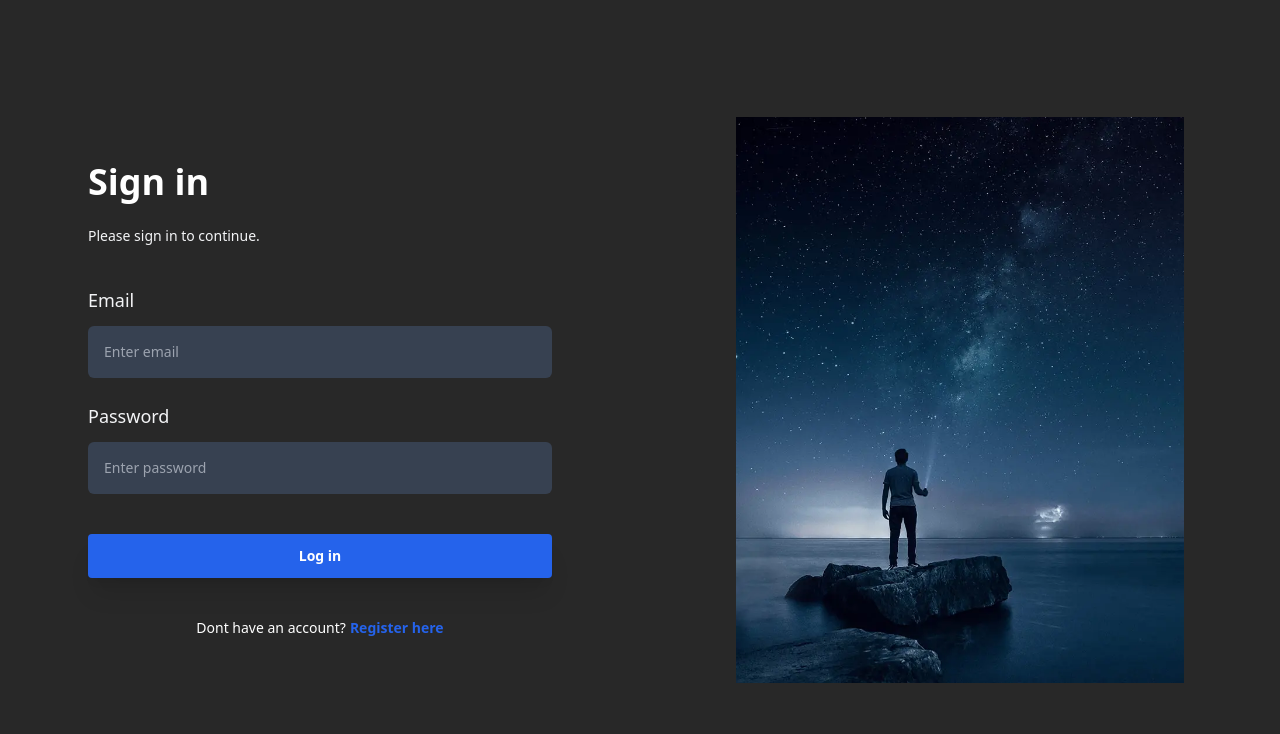
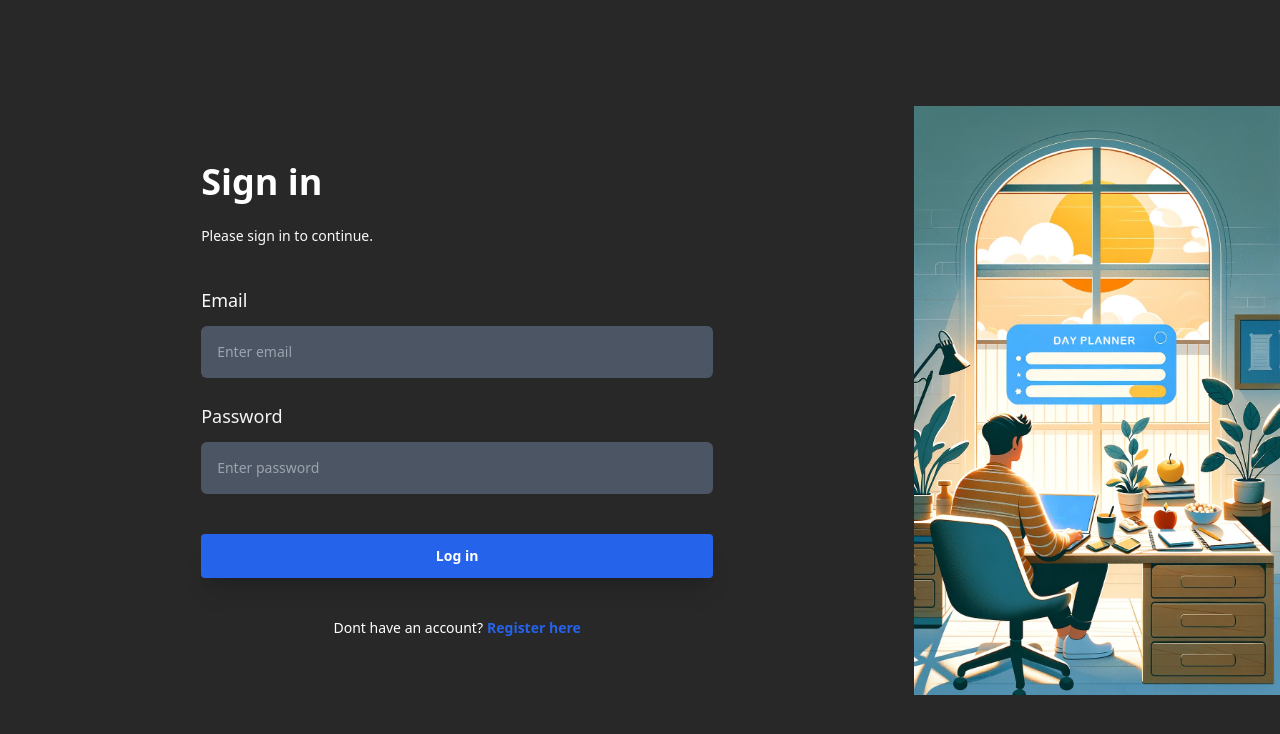
Before and after one commit to JasonBrunch/dayplanner, a Next.js app: page /loginPage in a window 1280 px wide. Shown: the top 734 px of the page. Built offline with nearby package versions, Linux system fonts and the light colour scheme; no server answers; a web font is replaced by a local one.

Commit message:
Upgraded css of login and registration form

```diff
--- a/managers/loginManager.js
+++ b/managers/loginManager.js
@@ -27,7 +27,7 @@ export const loginUser = async (email, password) => {
 
 export const registerUser = async (email, password) => {
   try {
-    console.log('API URL:', process.env.NEXT_PUBLIC_API_URL);
+
     const response = await fetch(`${process.env.NEXT_PUBLIC_API_URL}/register`, {
       method: 'POST',
       headers: {
--- a/pages/loginPage.js
+++ b/pages/loginPage.js
@@ -30,17 +30,17 @@ function LoginPage() {
     }
   };
   return (
-    <div className="background font-sans text-white w-full mx-auto h-screen">
-      <div className="grid md:grid-cols-2 items-center  h-full">
-        <form className="max-w-lg mx-auto w-full p-6" onSubmit={handleLogin}>
+    <div className="px-4 md:px-0 w-full  h-screen flex flex-row background font-sans text-white">
+      <div className="flex w-full  justify-center items-center">
+        <form className=" max-w-lg mx-auto w-full" onSubmit={handleLogin}>
           <div className="mb-10">
             <h3 className="text-4xl font-extrabold">Sign in</h3>
-            <p className="text-sm mt-6 text-gray-100">
+            <p className="text-sm mt-6 text-gray-50">
               Please sign in to continue.
             </p>
           </div>
           <div>
-            <label className="text-gray-100 text-lg mb-3 block" htmlFor="email">
+            <label className="text-gray-50 text-lg mb-3 block" htmlFor="email">
               Email
             </label>
             <input
@@ -48,12 +48,15 @@ function LoginPage() {
               name="email"
               type="text"
               required
-              className="w-full text-white text-sm bg-gray-700 px-4 py-4 rounded-md outline-blue-600"
+              className="w-full text-white text-sm bg-gray-600 px-4 py-4 rounded-md outline-blue-600"
               placeholder="Enter email"
             />
           </div>
           <div className="mt-6">
-            <label className="text-gray-100 text-lg mb-3 block" htmlFor="password">
+            <label
+              className="text-gray-100 text-lg mb-3 block"
+              htmlFor="password"
+            >
               Password
             </label>
             <input
@@ -61,7 +64,7 @@ function LoginPage() {
               name="password"
               type="password"
               required
-              className="w-full text-sm bg-gray-700 px-4 py-4 rounded-md outline-blue-600"
+              className="w-full text-sm bg-gray-600 px-4 py-4 rounded-md outline-blue-600"
               placeholder="Enter password"
             />
           </div>
@@ -83,18 +86,18 @@ function LoginPage() {
             </Link>
           </p>
         </form>
-        <div className="hidden md:block mx-auto max-w-md ">
+      </div>
+      <div className="hidden md:flex w-2/5  overflow-hidden">
+        <div style={{
+          width: '100%',
+          height: '100%',
+          backgroundImage: 'url(/loginPic.jpg)',
+          backgroundPosition: 'center',
+          backgroundSize: 'contain',
+          backgroundRepeat: 'no-repeat'
+        }} />
+      </div>
 
-          <Image
-            src="/photo.webp"
-            alt="Dining Experience"
-            width={1920} // Original width of the image for high quality
-            height={1080} // Original height of the image for high quality
-            priority
-          />
-
-        </div>
-      </div>
     </div>
   );
 }
--- a/pages/registerPage.js
+++ b/pages/registerPage.js
@@ -2,9 +2,11 @@ import React, { useState } from "react";
 import { useRouter } from "next/router";
 import { registerUser } from '@/managers/loginManager'; // Ensure this is correctly imported
 import Link from "next/link";
-import Image from "next/image";
+import { useUser } from "@/context/userContext";
+
 
 function RegisterPage() {
+  const { login } = useUser();
   const router = useRouter();
   const [email, setEmail] = useState("");
   const [password, setPassword] = useState("");
@@ -35,7 +37,7 @@ function RegisterPage() {
     try {
         const result = await registerUser(email, password);
         if (result.success) {
-
+          login(result.data);
             router.push("/dashboard");  // Redirect to dashboard after registration
         } else {
             console.error("Registration Error: ", result.message);
@@ -48,9 +50,9 @@ function RegisterPage() {
 };
 
   return (
-    <div className="font-sans background max-w-7xl mx-auto h-screen">
-      <div className="grid md:grid-cols-2 items-center gap-8 h-full">
-        <form onSubmit={handleRegister} className="max-w-lg mx-auto w-full p-6">
+<div className="px-4 md:px-0 w-full  h-screen flex flex-row background font-sans text-white">
+      <div className="flex w-full  justify-center items-center">
+        <form onSubmit={handleRegister} className="max-w-lg mx-auto w-full ">
           <div className="mb-10">
             <h3 className="text-4xl font-extrabold text-gray-50">Register</h3>
             <p className="text-sm mt-6 text-gray-50">
@@ -99,20 +101,18 @@ function RegisterPage() {
 
           </p>
         </form>
-
-        <div className="hidden md:block mx-auto max-w-md ">
-
-        <Image
-          src="/photo.webp"
-          alt="Dining Experience"
-          width={1920} // Original width of the image for high quality
-          height={1080} // Original height of the image for high quality
-          priority
-        />
-
+     </div>
+     <div className="hidden md:flex w-2/5  overflow-hidden">
+        <div style={{
+          width: '100%',
+          height: '100%',
+          backgroundImage: 'url(/loginPic.jpg)',
+          backgroundPosition: 'center',
+          backgroundSize: 'contain',
+          backgroundRepeat: 'no-repeat'
+        }} />
       </div>
 
-      </div>
     </div>
   );
 }
```
Also changed, not shown: public/loginPic.jpg (added).
